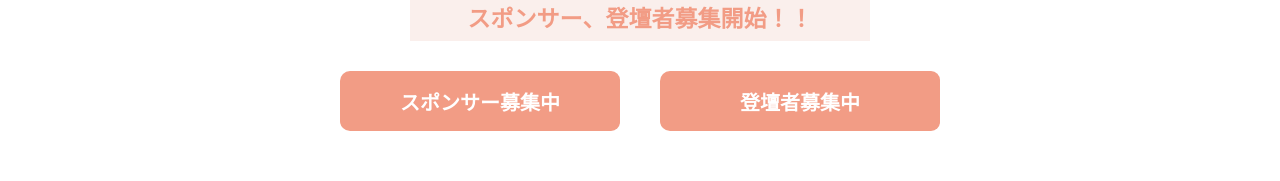
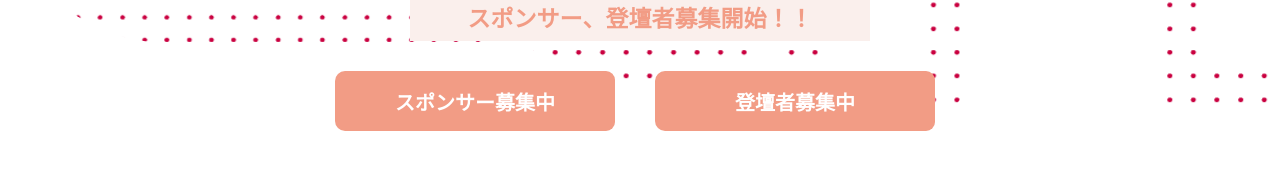
Before and after one commit to php-jp/phpcon2020-kansai, a Nuxt app: page /teaser in a window 1280 px wide. Shown: the part 653-834 px from the top of the page. Built offline with nearby package versions, Linux system fonts and the light colour scheme.

Commit message:
修正追加

```diff
--- a/components/Footer.vue
+++ b/components/Footer.vue
@@ -47,8 +47,8 @@
   }
 
   &_logo {
-    width: 48px;
-    height: 38px;
+    width: 100px;
+    height: 58px;
   }
 }
 
--- a/components/Header.vue
+++ b/components/Header.vue
@@ -14,6 +14,8 @@
 @import "~/assets/scss/common.scss";
 
 .p-header {
+  // background-color: white;
+  background-color: rgba( 204, 255, 204, 0 );
   margin-top: 14px;
   &__image {
     display: flex;
--- a/components/top/Access.vue
+++ b/components/top/Access.vue
@@ -48,14 +48,13 @@
   // background　: $clr_basecolor;
 
   @include desktop {
-    margin-top: 100px;
+    margin-top: 0;
     background-size: 25%, 15%, 15%, 18%;
     background　: $clr_basecolor;
-    margin: 90px auto 0;
+    margin: 0px auto 0;
     height: 800px;
-    margin-top: 100px;
     background-image:url("~assets/images/about/about_zou_left.png"),url("~assets/images/about/about_zou_right.png");
-    background-position: bottom 30px left 190px,bottom 20px right 60px;
+    background-position: bottom 30px left 190px,bottom 20px right 10px;
     background-repeat: no-repeat;
   }
 
--- a/components/top/Hero.vue
+++ b/components/top/Hero.vue
@@ -51,7 +51,6 @@ $font-family:"M PLUS Rounded 1c";
       @include desktop {
         content: "";
         background-image: url('../../assets/images/hero/hero_zou_left.svg');
-        background-attachment: fixed;
         background-repeat: no-repeat;
         width:792px;
         height: 635px;
@@ -66,10 +65,10 @@ $font-family:"M PLUS Rounded 1c";
       @include desktop {
         content:"";
         background-image:url('../../assets/images/hero/hero_zou_right.svg');
-        background-attachment: fixed;
         background-repeat: no-repeat;
-        width:792px;
-        height: 635px;
+        background-position: bottom 20px left 0px,bottom 20px right 5px;
+        width: 775px;
+        height: 645px;
         display: inline-block;
         position: absolute;
         right:0;
@@ -171,6 +170,7 @@ $font-family:"M PLUS Rounded 1c";
     }
 
     &__buttons {
+      display: flex;
       margin: 0 auto;
       margin-top: 30px;
       width: 280px;
@@ -180,9 +180,10 @@ $font-family:"M PLUS Rounded 1c";
     }
 
     &__button {
+      width: 140px;
       box-sizing: border-box;
       text-decoration: none;
-      font-size: 15px;
+      font-size: 13px;
       color:#fff;
       font-weight: bold;
       line-height: 1.4;
```
Also changed, not shown: assets/images/hero/hero_zou_left.png (added).
